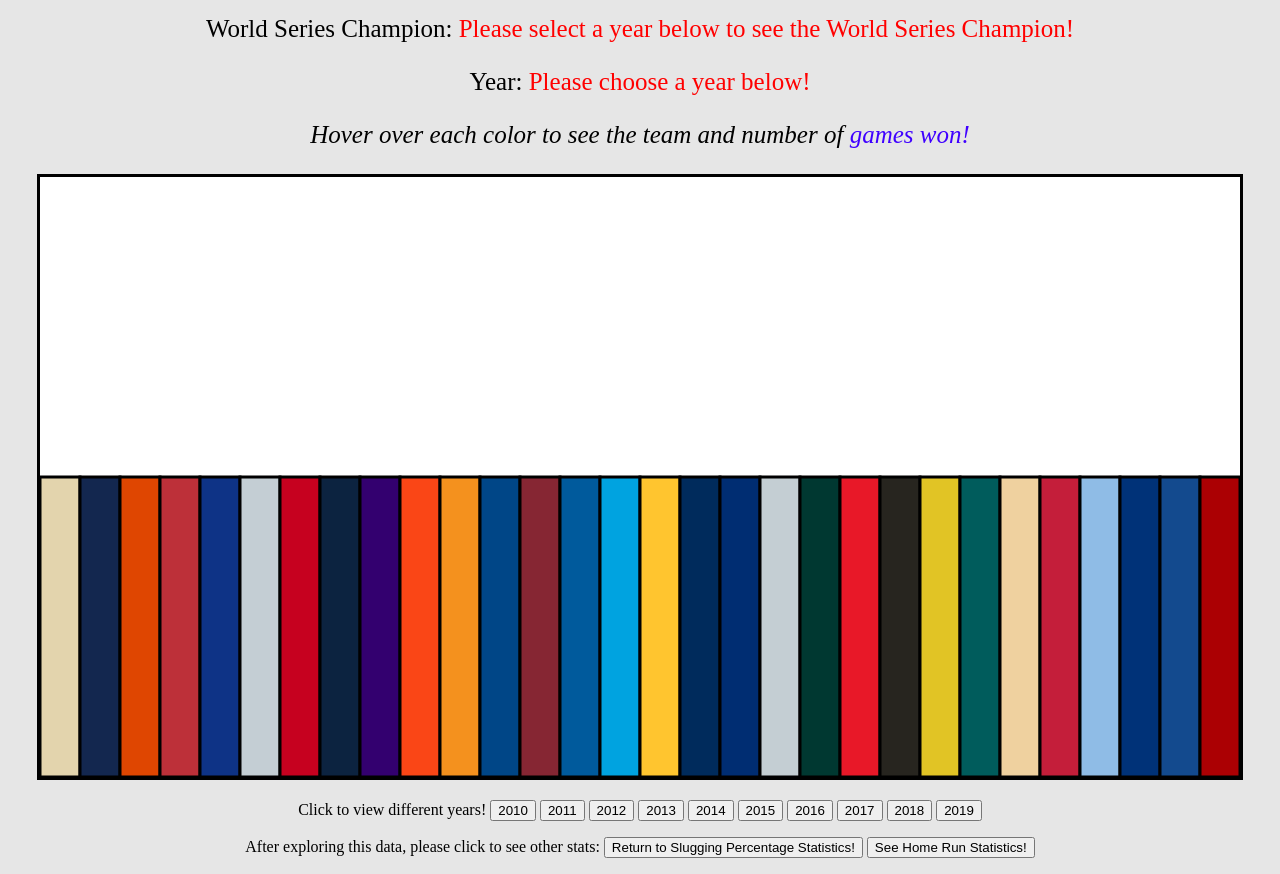
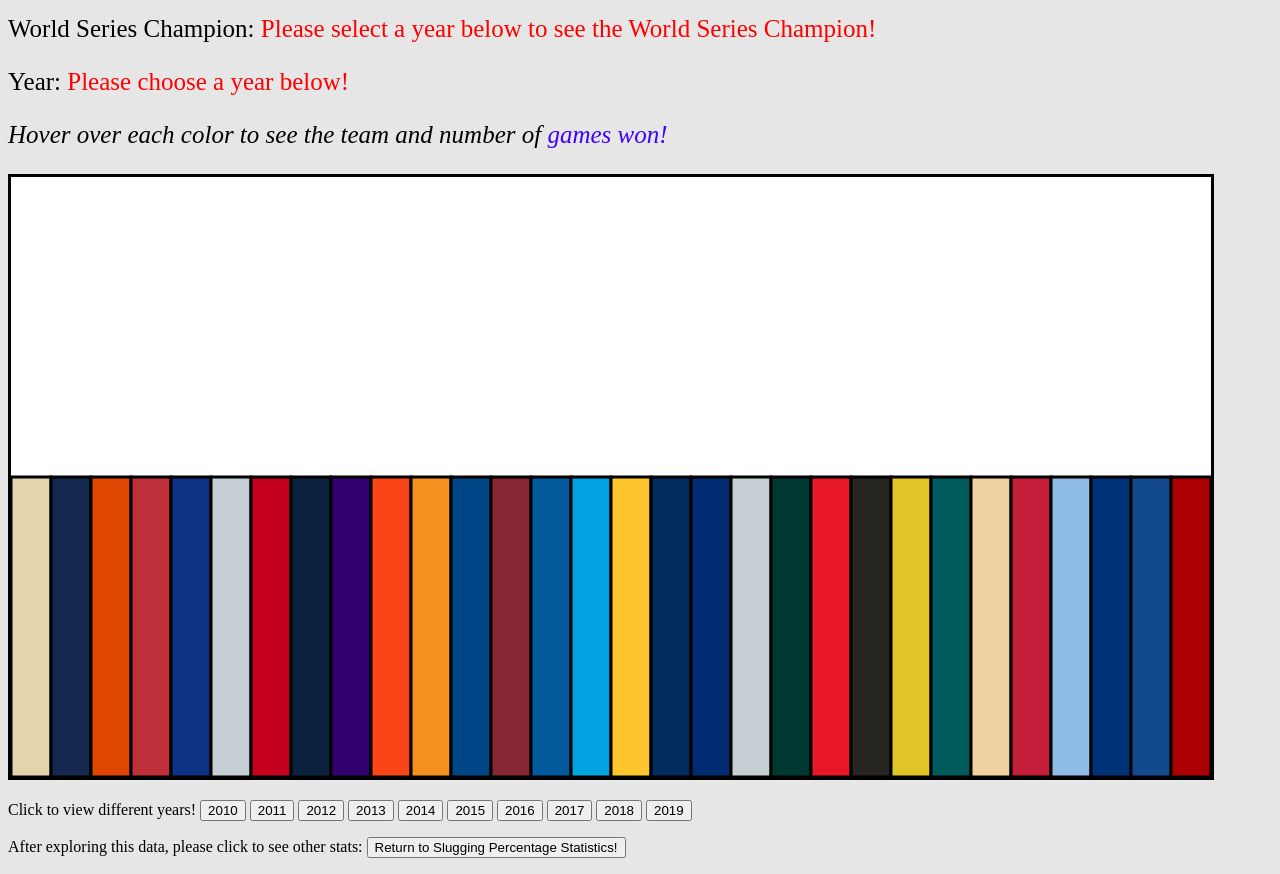
Before and after one commit to fplinke/fplinke.github.io, a plain HTML site: page wins.html in a window 1280 px wide. Shown: the part 97-971 px from the top of the page. Drawn offline with nearby package versions, Linux system fonts and the light colour scheme.

Commit message:
Update wins.html

```diff
--- a/wins.html
+++ b/wins.html
@@ -15,7 +15,7 @@
     span.name1 {color:red;}
 </style>
 <html>
-   <body onload='main()' style="text-align:center; background-color:rgb(230,230,230);">
+   <body onload='main()' style="text-align:left; background-color:rgb(230,230,230);">
       <h1 style="color:rgb(63, 0, 255); font-family:Merriweather; font-size:45px">Team Win Totals</h1>
       <p style="color:black; font-size:25px; font-family:Merriweather;"> World Series Champion: <span class="name1" id="winner"></span></p>
       <p style="color:black; font-size:25px; font-family:Merriweather;">Year: <span class="name1" id="year"></span></p>
@@ -38,7 +38,6 @@
       <p>
          After exploring this data, please click to see other stats:
          <button onclick="location.href='https://fplinke.github.io/sluggingpercentage.html';">Return to Slugging Percentage Statistics!</button>
-         <button onclick="location.href='https://fplinke.github.io/homeruns.html';">See Home Run Statistics!</button>
       </p>
    </body>
    <script>
```
